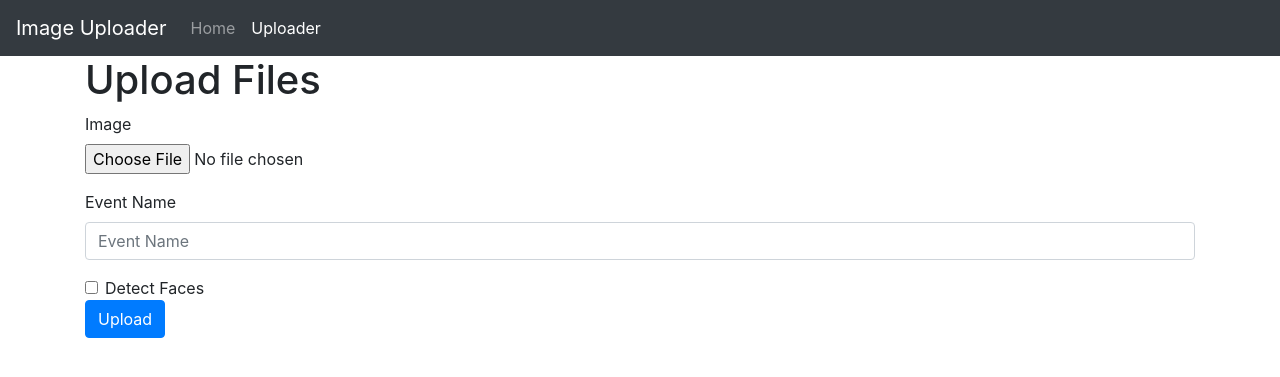
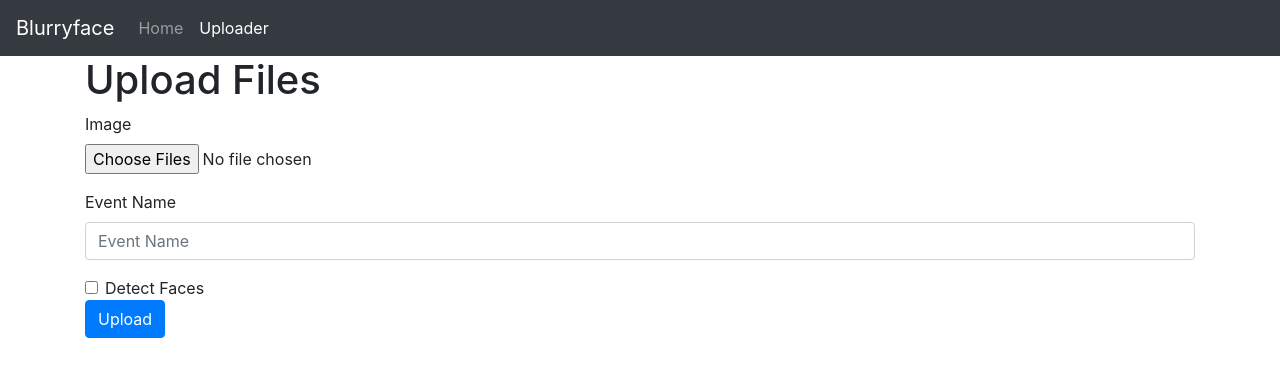
Before and after one commit to Louuu/python-blurryface, a Flask app: page /upload in a window 1280 px wide. Shown: the top 377 px of the page. Run offline with Flask 2, Linux system fonts and the light colour scheme; some libraries are stand-ins or nearby versions.

Commit message:
added support for multiple files and updated branding

```diff
--- a/app.py
+++ b/app.py
@@ -26,22 +26,26 @@ def show_config():
 @app.route('/upload', methods=['GET', 'POST'])
 def upload():
     if request.method == 'POST':
-        if 'file' not in request.files:
-            flash("No file in request")
-            return redirect(request.url)
 
-        file = request.files['file']
-        if file.filename == '':
-            flash('No selected file')
-            return redirect(request.url)
-        if file and allowed_file(file.filename):
-            filename = secure_filename(file.filename)
-            file.save(os.path.join(config['settings']['path_uploads'], filename))
-            flash('File uploaded successfully')
-            flash(process_image(filename))
-        else:
-            flash('File uploaded failed')
+        files = request.files.getlist("file")
+        for file in files:
+
+            if 'file' not in request.files:
+                flash("No file in request")
+                return redirect(request.url)
+
+            if file.filename == '':
+                flash('No selected file')
+                return redirect(request.url)
+            if file and allowed_file(file.filename):
+                filename = secure_filename(file.filename)
+                file.save(os.path.join(config['settings']['path_uploads'], filename))
+                flash('File uploaded successfully')
+                flash(process_image(filename))
+            else:
+                flash('File uploaded failed')
     return render_template("upload.html")
+
 
 def load_config():
     with open(r'config.yaml') as file:
@@ -119,7 +123,7 @@ def detect_faces(filepath, filename):
 
             cropped_face = img.crop((left, upper, right, lower))
 
-            blurred_face = cropped_face.filter(ImageFilter.BoxBlur(radius=50))
+            blurred_face = cropped_face.filter(ImageFilter.BoxBlur(radius=100))
             img.paste(blurred_face, ((left, upper, right, lower)))
             print("Faces blurred")
         img.save(filepath)
--- a/templates/base.html
+++ b/templates/base.html
@@ -8,11 +8,11 @@
     <!-- Bootstrap CSS -->
     <link rel="stylesheet" href="https://stackpath.bootstrapcdn.com/bootstrap/4.3.1/css/bootstrap.min.css" integrity="sha384-ggOyR0iXCbMQv3Xipma34MD+dH/1fQ784/j6cY/iJTQUOhcWr7x9JvoRxT2MZw1T" crossorigin="anonymous">
 
-    <title>{% block title %}{% endblock %} - Image Uploader</title>
+    <title>{% block title %}{% endblock %} - Blurryface</title>
   </head>
   <body>
     <nav class="navbar navbar-expand-lg navbar-dark bg-dark">
-        <a class="navbar-brand" href="#">Image Uploader</a>
+        <a class="navbar-brand" href="#">Blurryface</a>
         <button class="navbar-toggler" type="button" data-toggle="collapse" data-target="#navbarNav" aria-controls="navbarNav" aria-expanded="false" aria-label="Toggle navigation">
           <span class="navbar-toggler-icon"></span>
         </button>
--- a/templates/upload.html
+++ b/templates/upload.html
@@ -10,7 +10,7 @@
     <form method=post enctype=multipart/form-data>
       <div class="form-group">
         <label for="file">Image</label>
-        <input type="file" class="form-control-file" id="file" name="file">
+        <input type="file" class="form-control-file" id="file" name="file" multiple>
       </div>
       <div class="form-group">
         <label for="event-name">Event Name</label>
```
